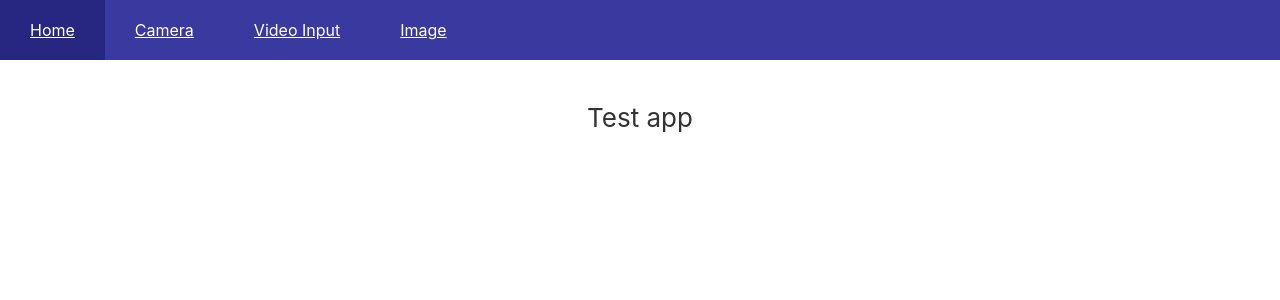
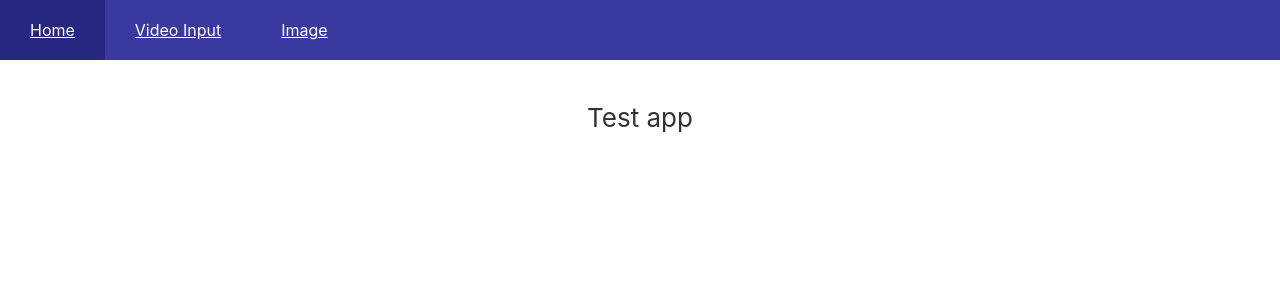
Before and after one commit to wezlar/face-recognition, a React app: page / in a window 1280 px wide. Shown: the top 300 px of the page. Built offline with nearby package versions, Linux system fonts and the light colour scheme; the HTML template or start-up script is replaced by a standard one.

Commit message:
Remove camera link from home page

```diff
--- a/src/index.js
+++ b/src/index.js
@@ -3,7 +3,6 @@ import ReactDOM from 'react-dom';
 import { Route, BrowserRouter as Router } from 'react-router-dom';
 import './index.css';
 import App from './App';
-import Camera from '../src/components/Camera/Camera';
 import VideoInput from '../src/components/VideoInput/VideoInput';
 import ImageInput from '../src/components/ImageInput/ImageInput';
 import Navigation from '../src/components/Navigation/Navigation';
@@ -14,10 +13,6 @@ const links = [
   {
     label: 'Home',
     url: '/',
-  },
-  {
-    label: 'Camera',
-    url: '/camera',
   },
   {
     label: 'Video Input',
```
